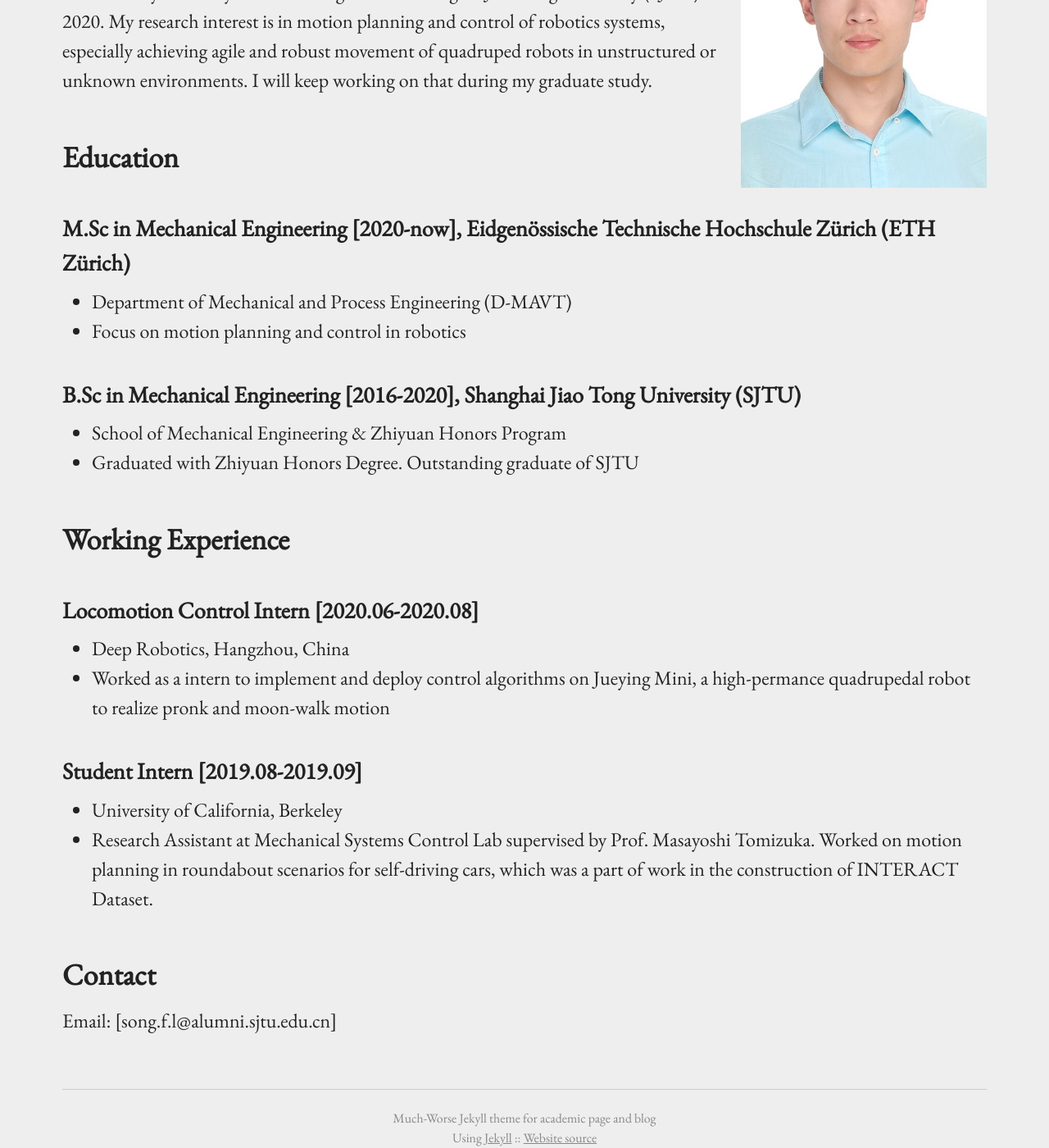
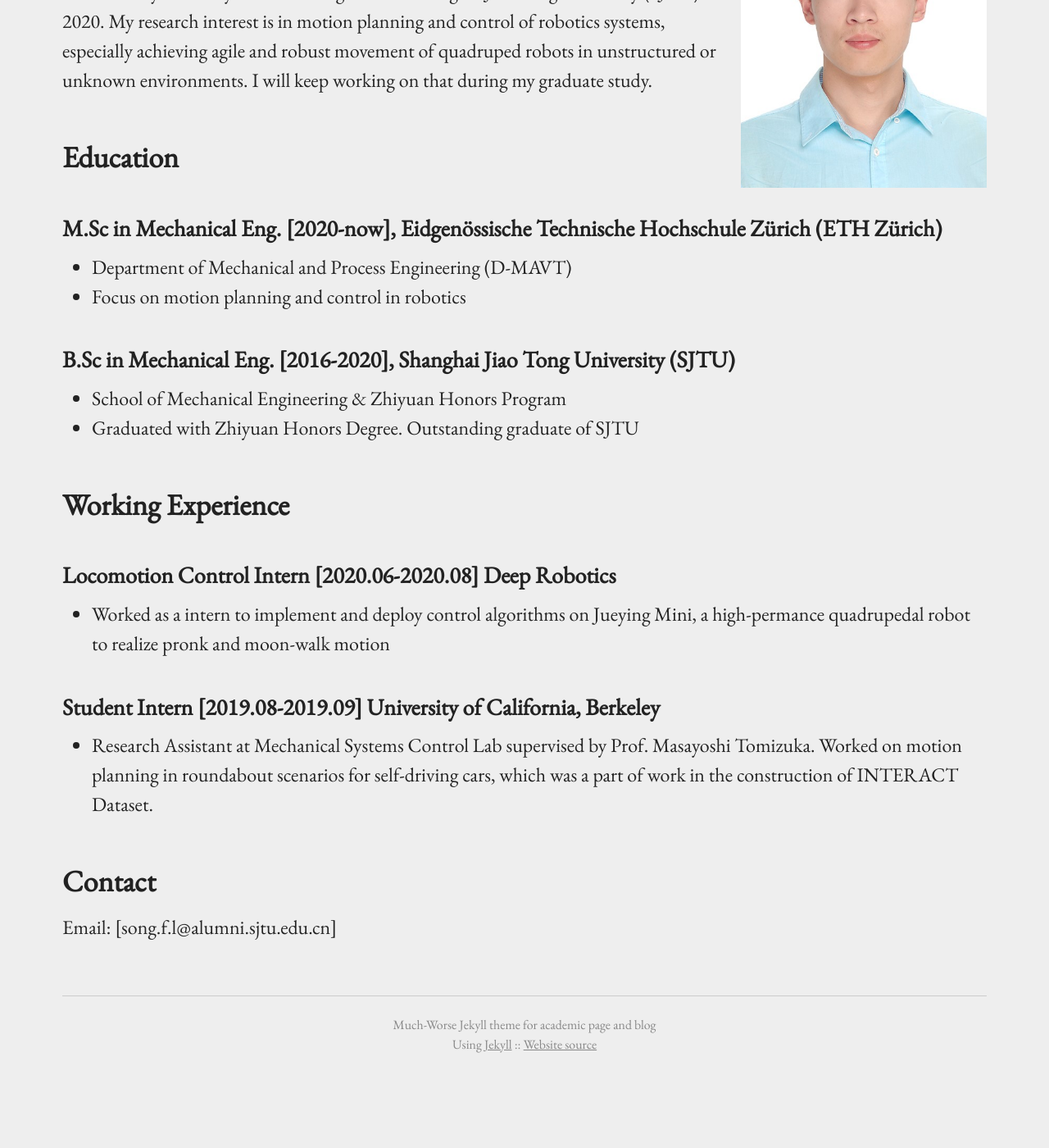
Before and after one commit to FenglongSong/fenglongsong.github.io, a Jekyll site: the page built from index.md, in a window 1280 px wide and 1400 px high, scrolled down 390 px. Shown: the whole window at 82% size. Built offline with Jekyll 4.4.1, drawn with Linux system fonts in a browser that asks for light colours; after the commit the page ends 1700 px from its top, so only the background shows below that.

Commit message:
Update index.md

```diff
--- a/index.md
+++ b/index.md
@@ -12,26 +12,24 @@ I received my honorary Bachelor's degree from Shanghai Jiao Tong University (SJT
 
 ## Education
 
-### M.Sc in Mechanical Engineering [2020-now], Eidgenössische Technische Hochschule Zürich (ETH Zürich)
+### M.Sc in Mechanical Eng. [2020-now], Eidgenössische Technische Hochschule Zürich (ETH Zürich)
 
 - Department of Mechanical and Process Engineering (D-MAVT)
 - Focus on motion planning and control in robotics
 
-### B.Sc in Mechanical Engineering [2016-2020], Shanghai Jiao Tong University (SJTU)
+### B.Sc in Mechanical Eng. [2016-2020], Shanghai Jiao Tong University (SJTU)
 
 - School of Mechanical Engineering & Zhiyuan Honors Program
 - Graduated with Zhiyuan Honors Degree. Outstanding graduate of SJTU
 
 ## Working Experience
 
-### Locomotion Control Intern [2020.06-2020.08]
+### Locomotion Control Intern [2020.06-2020.08] Deep Robotics
 
-- Deep Robotics, Hangzhou, China
 - Worked as a intern to implement and deploy control algorithms on Jueying Mini, a high-permance quadrupedal robot to realize pronk and moon-walk motion
 
-### Student Intern [2019.08-2019.09]
+### Student Intern [2019.08-2019.09] University of California, Berkeley
 
-- University of California, Berkeley
 - Research Assistant at Mechanical Systems Control Lab supervised by Prof. Masayoshi Tomizuka. Worked on motion planning in roundabout scenarios for self-driving cars, which was a part of work in the construction of INTERACT Dataset.
 
 ## Contact
```
